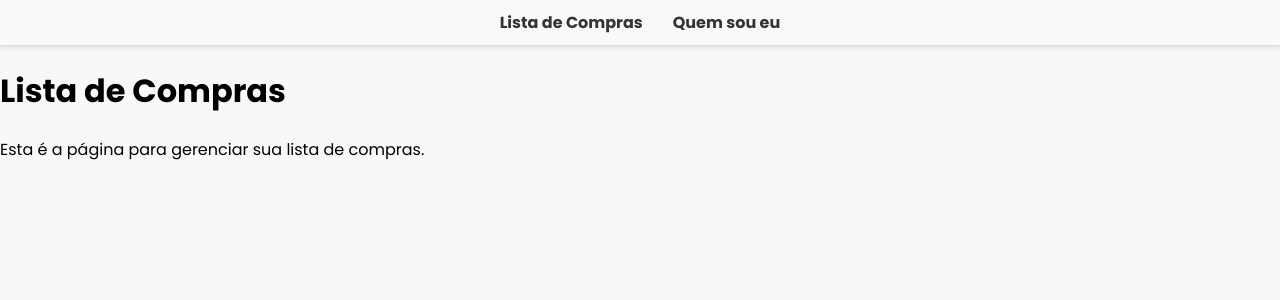
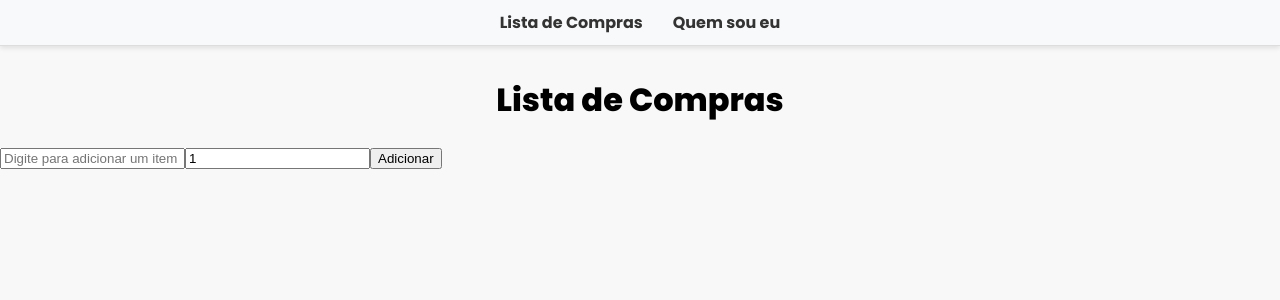
Before and after one commit to vh-mendes/shoppingList, a React (Vite) app: page / in a window 1280 px wide. Shown: the top 300 px of the page. Built offline with nearby package versions, Linux system fonts and the light colour scheme.

Commit message:
Inicializando a tela de lista de compras

```diff
--- /dev/null
+++ b/src/components/ShoppingList.tsx
@@ -0,0 +1,68 @@
+import { useState  } from "react";
+import Alert from '@mui/material/Alert';
+
+
+
+export function ShoppingList() {
+    const [items, setItems] = useState<{ nome: string; quantidade: number}[]>([]); //Armazeno os itens da lista
+    const [newItem, setNewItem] = useState<string>("");
+    const [newQuantity, setNewQuantity] = useState<number>(1);
+    const [error, setError] = useState<string>("");
+    const [sucess, setSucess] = useState<string>("");
+
+    const AddItem = () => {
+        //Reseta os alertas antes de qualquer coisa
+        setError ("");
+        setSucess("");
+
+        if (newItem.trim() === "") {
+            setError("O item não pode ser vazio");
+            setTimeout(() => setError(""), 2000); // Limpa a mensagem de erro após 3 segundos
+            return; //Se o item for vazio, não adiciona
+        }
+        if (newQuantity == 0) {
+            setError("A quantidade não pode ser zero");
+            setTimeout(() => setError(""), 2000); // Limpa a mensagem de erro após 3 segundos
+            return; //Se a quantidade for zero, não adiciona e aborta
+        }
+        if (newQuantity < 0) {
+            setError("A quantidade não pode ser negativa");
+            setTimeout(() => setError(""), 2000); // Limpa a mensagem de erro após 3 segundos
+            return; //Se a quantidade for negativa, não adiciona e aborta
+        }
+        setItems([...items, { nome: newItem, quantidade: newQuantity}]); //Adiciona o item na lista
+        setNewItem(""); //Reseta o campo de nome para o padrão
+        setNewQuantity(1); //Reseta o campo de quantidade para o padrão
+        setSucess("Item adicionado com sucesso"); //Reseta o campo de erro para o padrão
+        setTimeout(() => setSucess(""), 2000); // Limpa a mensagem de sucesso após 3 segundos
+    };
+
+
+
+    return (
+        <div>
+            {error && <Alert severity="error">{error}</Alert>} {/*Se houver erro, exibe a mensagem de erro*/}
+            {sucess && <Alert severity="success">{sucess}</Alert>} {/*Se houver erro, exibe a mensagem de erro*/}
+            <input
+            type="text"
+            value={newItem}
+            onChange={(e) => setNewItem(e.target.value)}
+            placeholder= "Digite para adicionar um item"/>
+            <input
+            type="number"
+            value={newQuantity}
+            onChange={(e) => setNewQuantity(Number(e.target.value))}
+            placeholder= "Digite a quantidade"/>
+            <button onClick={AddItem}>Adicionar</button>
+
+            <ul>
+                {items.map((item, index) => (
+                    <li key={index}>
+                        {item.nome} - Quantidade: {item.quantidade}
+                    </li>
+                ))}
+            </ul>
+
+        </div>
+    )
+}
--- /dev/null
+++ b/src/components/Title.tsx
@@ -0,0 +1,12 @@
+import '../styles/titleStyles.css';
+
+
+interface TitleProps {
+    text: string;
+}
+
+export function Title ({text}: TitleProps) {
+    return (
+        <h1 className="title">{text}</h1>
+    )
+    }
--- a/src/pages/Biografia.tsx
+++ b/src/pages/Biografia.tsx
@@ -1,9 +1,11 @@
 import "../styles/biografia.css";
+import { Title } from "../components/Title";
+
 
 function Biografia() {
   return (
     <div className="container">
-      <h1 className="title">Quem sou eu?</h1>
+      <Title text="Quem sou eu" />
       <img
         className="fotoVitor"
         src="/images/foto-bio.jpeg"
--- a/src/pages/Lista.tsx
+++ b/src/pages/Lista.tsx
@@ -1,8 +1,12 @@
+import { Title } from "../components/Title";
+import { ShoppingList } from "../components/ShoppingList";
+
 function Lista() {
+
     return (
       <div>
-        <h1>Lista de Compras</h1>
-        <p>Esta é a página para gerenciar sua lista de compras.</p>
+        <Title text="Lista de Compras" />
+        <ShoppingList />
       </div>
     );
   }
--- /dev/null
+++ b/src/styles/titleStyles.css
@@ -0,0 +1,7 @@
+.title {
+    font-family: "Poppins", serif;
+    font-weight: 800;
+    font-style: normal;
+    text-align: center;
+    margin-top: 30px;
+  }
```
Also changed, not shown: package.json (+7 -1 lines), 1 other file (tests, documents, lock files or other folders).
